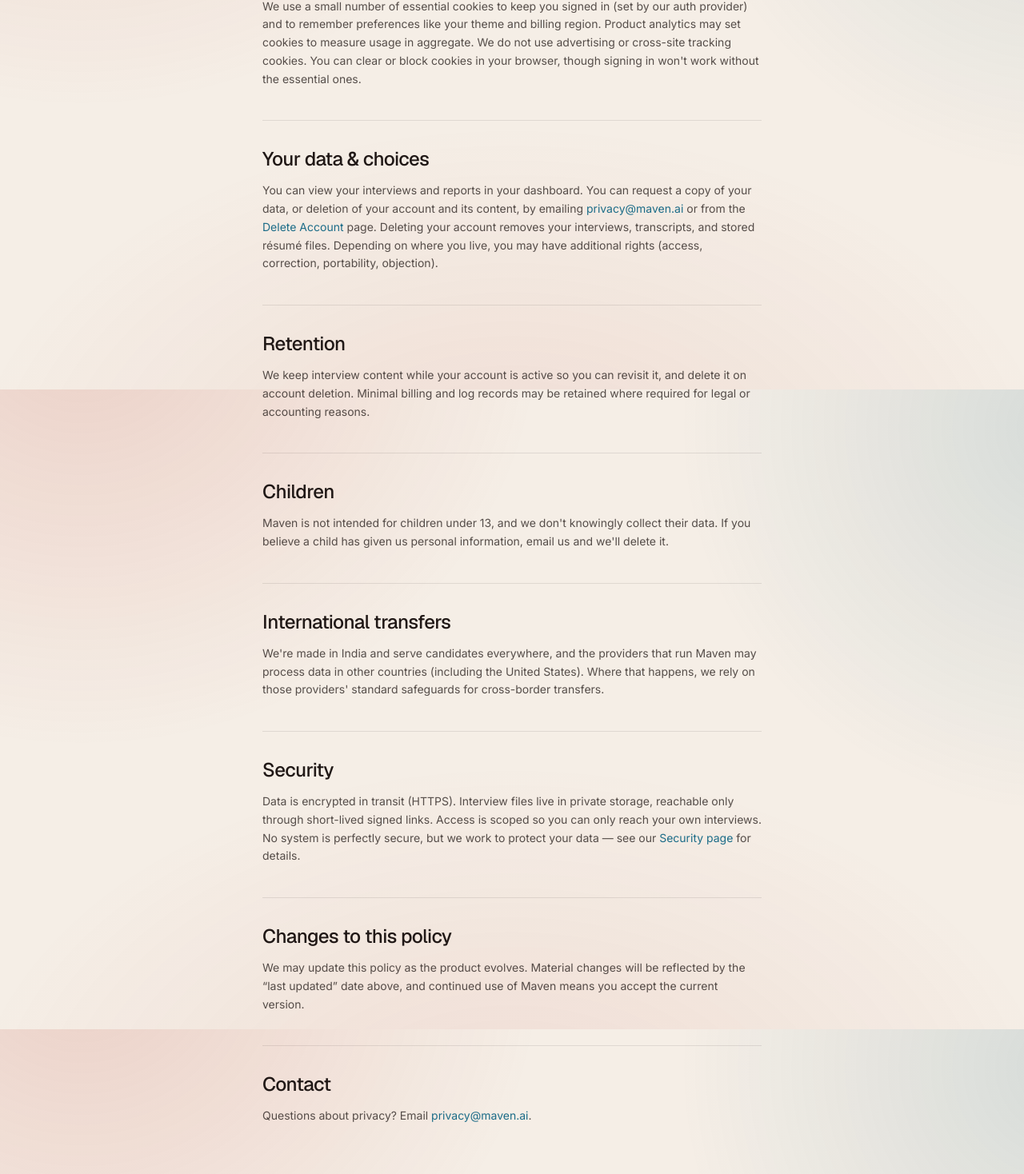
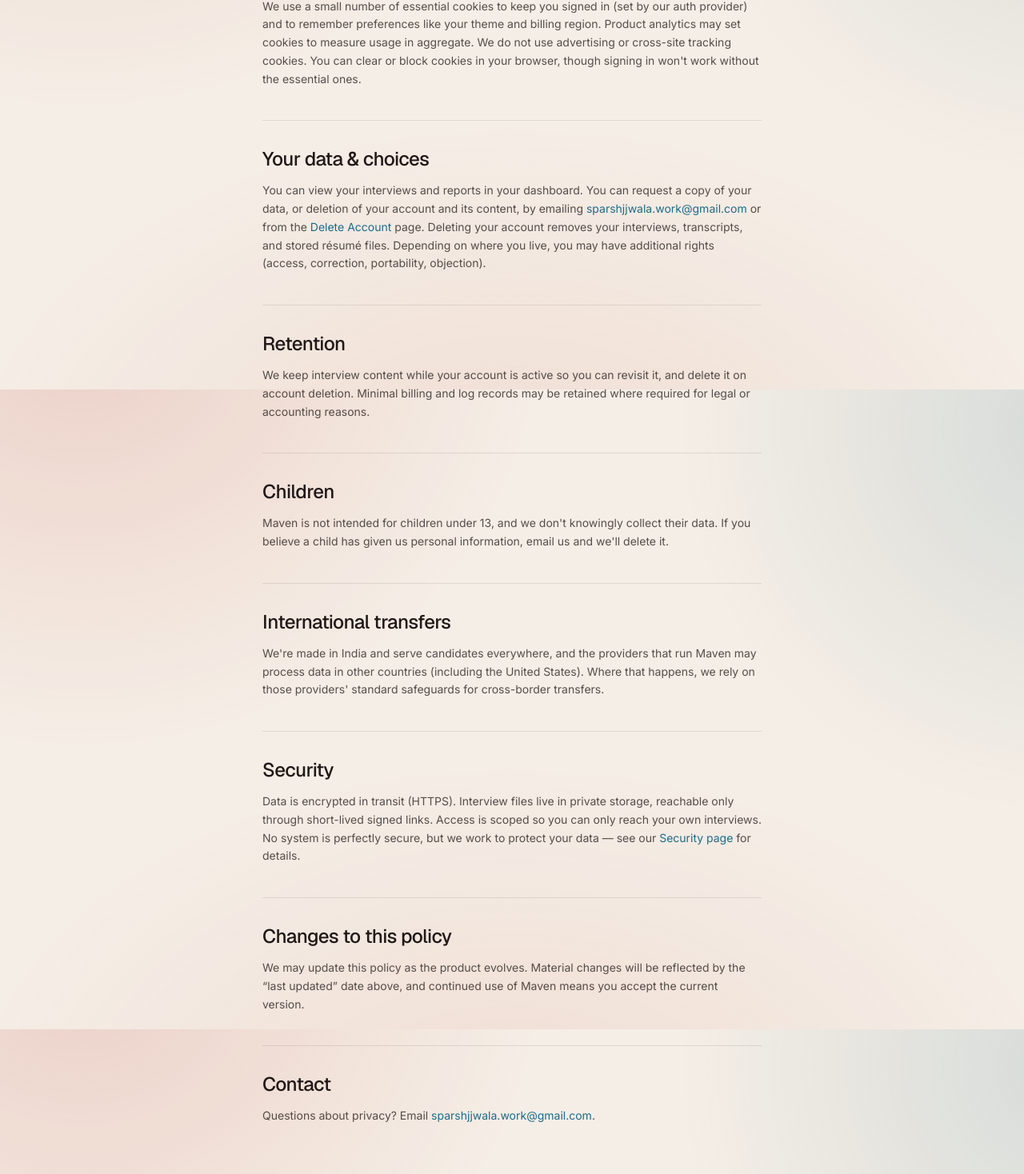
Before and after one commit to sparsh-j01/maven-ai, a Next.js app in the folder apps/web/: page /privacy in a window 1280 px wide. Shown: the part 1113-2581 px from the top of the page at 80% size. Built offline with nearby package versions, Linux system fonts and the light colour scheme; no server answers.

Commit message:
chore: use working Gmail for contact emails until maven.ai is set up

```diff
--- a/apps/web/app/delete-account/page.tsx
+++ b/apps/web/app/delete-account/page.tsx
@@ -56,7 +56,7 @@ export default function DeleteAccountPage() {
             your account and we&apos;ll erase it and its data.
           </p>
           <a
-            href="mailto:privacy@maven.ai?subject=Delete%20my%20account&body=Please%20permanently%20delete%20my%20Maven%20account%20and%20all%20of%20its%20data."
+            href="mailto:sparshjjwala.work@gmail.com?subject=Delete%20my%20account&body=Please%20permanently%20delete%20my%20Maven%20account%20and%20all%20of%20its%20data."
             className={`${buttonVariants({ variant: "accent" })} mt-5`}
           >
             Request account deletion
--- a/apps/web/app/page.tsx
+++ b/apps/web/app/page.tsx
@@ -439,7 +439,7 @@ export default async function LandingPage() {
           <p className="mt-6 text-center text-muted">
             Can&apos;t find what you&apos;re looking for? Contact our{" "}
             <a
-              href="mailto:hello@maven.ai"
+              href="mailto:sparshjjwala.work@gmail.com"
               className="font-medium text-accent hover:underline"
             >
               support team
@@ -495,11 +495,11 @@ export default async function LandingPage() {
             <FooterCol
               title="Support"
               links={[
-                { label: "Contact", href: "mailto:hello@maven.ai" },
+                { label: "Contact", href: "mailto:sparshjjwala.work@gmail.com" },
                 { label: "Security", href: "/security" },
                 {
                   label: "Feedback",
-                  href: "mailto:hello@maven.ai?subject=Feedback",
+                  href: "mailto:sparshjjwala.work@gmail.com?subject=Feedback",
                 },
               ]}
             />
--- a/apps/web/app/privacy/page.tsx
+++ b/apps/web/app/privacy/page.tsx
@@ -106,8 +106,8 @@ export default function PrivacyPage() {
               You can view your interviews and reports in your dashboard. You can
               request a copy of your data, or deletion of your account and its
               content, by emailing{" "}
-              <a className="text-teal hover:underline" href="mailto:privacy@maven.ai">
-                privacy@maven.ai
+              <a className="text-teal hover:underline" href="mailto:sparshjjwala.work@gmail.com">
+                sparshjjwala.work@gmail.com
               </a>{" "}
               or from the{" "}
               <Link className="text-teal hover:underline" href="/delete-account">
@@ -170,8 +170,8 @@ export default function PrivacyPage() {
           <Section title="Contact">
             <p>
               Questions about privacy? Email{" "}
-              <a className="text-teal hover:underline" href="mailto:privacy@maven.ai">
-                privacy@maven.ai
+              <a className="text-teal hover:underline" href="mailto:sparshjjwala.work@gmail.com">
+                sparshjjwala.work@gmail.com
               </a>
               .
             </p>
--- a/apps/web/app/security/page.tsx
+++ b/apps/web/app/security/page.tsx
@@ -112,8 +112,8 @@ export default function SecurityPage() {
           <Section title="Reporting a vulnerability">
             <p>
               Found a security issue? Please email{" "}
-              <a className={A} href="mailto:security@maven.ai">
-                security@maven.ai
+              <a className={A} href="mailto:sparshjjwala.work@gmail.com">
+                sparshjjwala.work@gmail.com
               </a>{" "}
               with the details and steps to reproduce. We&apos;ll acknowledge
               your report, keep you updated, and credit you if you&apos;d like
--- a/apps/web/app/terms/page.tsx
+++ b/apps/web/app/terms/page.tsx
@@ -129,8 +129,8 @@ export default function TermsPage() {
           <Section title="Contact">
             <p>
               Questions about these terms? Email{" "}
-              <a className="text-teal hover:underline" href="mailto:hello@maven.ai">
-                hello@maven.ai
+              <a className="text-teal hover:underline" href="mailto:sparshjjwala.work@gmail.com">
+                sparshjjwala.work@gmail.com
               </a>
               .
             </p>
```
